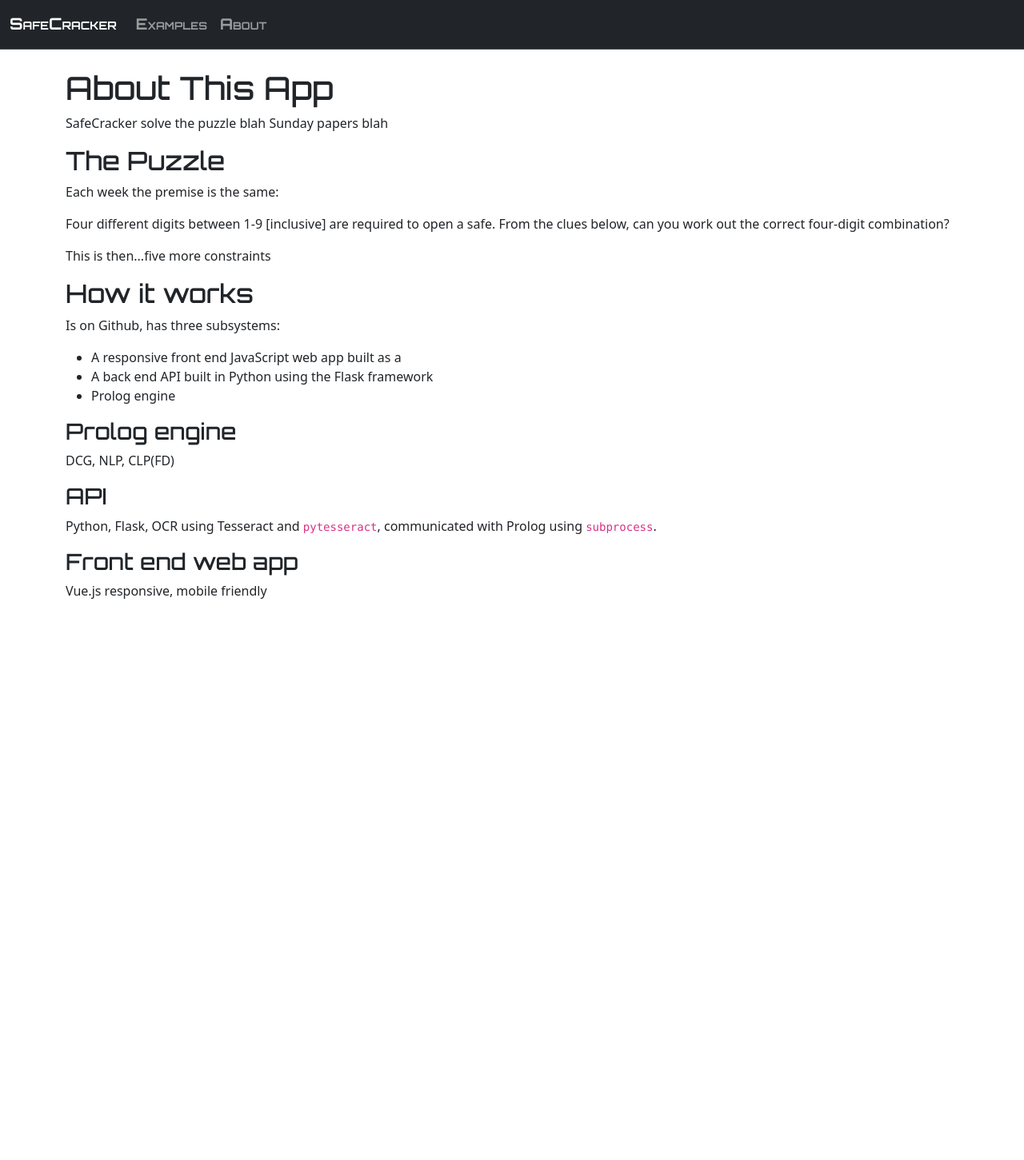
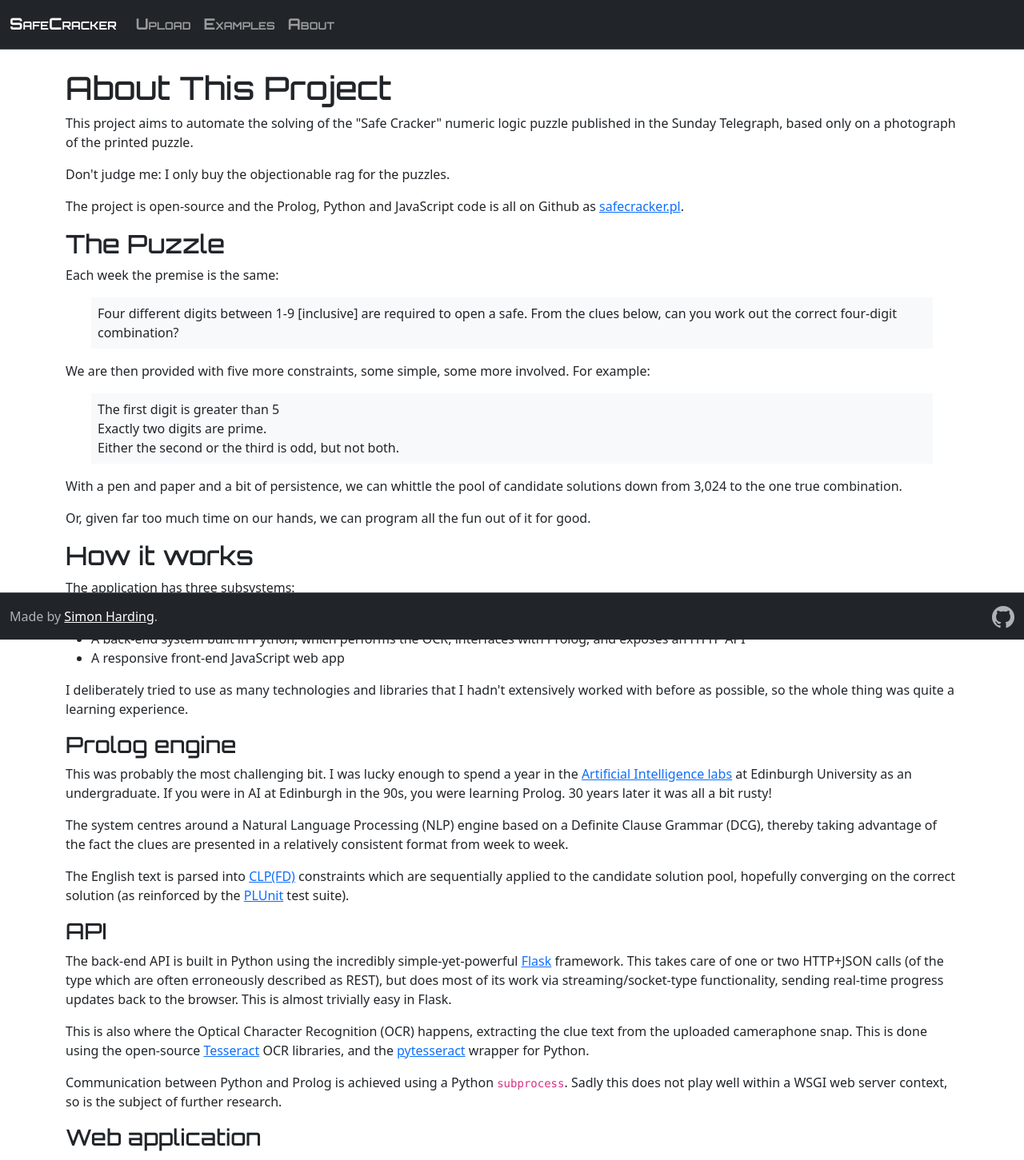
Before and after one commit to simonharris/safecracker.pl, a Vue app in the folder web/site/: page /about in a window 1280 px wide. Shown: the top 1451 px of the page at 80% size. Before the commit the page ends 800 px from the top, so only its background shows below. Built offline with nearby package versions, Linux system fonts and the light colour scheme; a web font is replaced by a local one.

Commit message:
Countless cosmetic tweaks

```diff
--- a/web/site/package.json
+++ b/web/site/package.json
@@ -13,6 +13,7 @@
     "bootstrap": "^5.3.7",
     "core-js": "^3.8.3",
     "vue": "^3.2.13",
+    "vue-bootstrap-icons": "^0.2.4",
     "vue-router": "^4.0.3"
   },
   "devDependencies": {
--- a/web/site/src/App.vue
+++ b/web/site/src/App.vue
@@ -1,3 +1,5 @@
+
+
 <template>
 
 
@@ -12,9 +14,9 @@
     </button>
     <div class="collapse navbar-collapse" id="navbarSupportedContent">
       <ul class="navbar-nav me-auto mb-2 mb-lg-0">
-        <!-- li class="nav-item">
-          <router-link class="nav-link" to="/">Home</router-link>
-        </li -->
+        <li class="nav-item">
+          <router-link class="nav-link" to="/">Upload</router-link>
+        </li>
         <li class="nav-item">
           <router-link class="nav-link" to="/examples">Examples</router-link>
         </li>
@@ -26,6 +28,7 @@
   </div>
 </nav>
 
+<main>
 <div class="container-fluid">
   <div class="container-lg mt-4">
     <router-view v-slot="{ Component }">
@@ -35,6 +38,41 @@
 </router-view>
   </div><!-- /container-lg -->
 </div><!-- /container-fluid -->
+</main>
+
+
+
+<br>
+<div class="container-fluid bg-dark border-top  fixed-bottom" data-bs-theme="dark">
+<!-- div class="container-lg" -->
+
+<footer class="d-flex flex-wrap justify-content-between align-items-center pt-2">
+   <div class="col-md-4 d-flex align-items-center">
+       <!-- a href="/" class="mb-3 me-2 mb-md-0 text-body-secondary text-decoration-none lh-1" aria-label="Bootstrap">
+            <svg class="bi" width="30" height="24" aria-hidden="true">
+                <use xlink:href="#bootstrap"></use>
+            </svg>
+        </a -->
+        <span class="mb-2 text-body-secondary">Made by <a href="https://simon.colchester.social/">Simon Harding</a>.</span>
+    </div>
+
+    <ul class="nav col-md-4 justify-content-end list-unstyled d-flex">
+        <!-- li class="ms-3">
+            <a class="text-body-secondary" href="#" aria-label="Instagram">
+                <svg class="bi" width="24" height="24" aria-hidden="true"><use xlink:href="#instagram"></use></svg>
+            </a>
+        </li -->
+        <li class="ms-3 mb-2">
+            <a class="text-body-secondary" href="http://github.com/simonharris/safecracker.pl" aria-label="Github">
+                <i class="bi bi-github fs-3"></i>
+            </a>
+        </li>
+    </ul>
+</footer>
+
+<!-- /div -->
+</div>
+
 </template>
 
 <style>
--- a/web/site/src/components/ExampleSelectForm.vue
+++ b/web/site/src/components/ExampleSelectForm.vue
@@ -3,20 +3,20 @@ import solverService from '@/services/SolverService.js';
 </script>
 
 <template>
-
+<!-- div class="form-group d-flex flex-wrap justify-content-center" -->
 <form @submit.prevent="handleSubmit">
 
-<select v-model="selectedExample">
+<select v-model="selectedExample" class="form-control w-100 Xw-lg-50 mb-2">
 <option value="" selected>Please select example &raquo;</option>
     <option v-for="example in examples" :key="example.id" :value="example.id">
     {{ example.name }}
     </option>
 </select>
 
-<button>Solve</button>
+<button class="btn btn-secondary w-100 Xw-lg-50">Solve</button>
 
 </form>
-
+<!-- /div -->
 </template>
 
 <script>
--- a/web/site/src/components/FileUploadForm.vue
+++ b/web/site/src/components/FileUploadForm.vue
@@ -3,13 +3,13 @@
 </script>
 
 <template>
-  <div class="upload-component">
-    <form @submit.prevent="handleSubmit">
-      <input type="file" ref="fileInput" />
-      <button>Upload</button>
+  <!-- div class="form-group d-flex flex-wrap justify-content-center" -->
+    <form @submit.prevent="handleSubmit" class="mb-3">
+      <input type="file" ref="fileInput" class="form-control w-100 mb-2" />
+      <button class="btn btn-secondary w-100">Solve</button>
     </form>
-    <progress v-if="solverservice.uploading" :value="solverservice.progress" max="100">{{ solverservice.progress }}%</progress>
-  </div>
+    <progress class="w-100" v-if="solverservice.uploading" :value="solverservice.progress" max="100">{{ solverservice.progress }}%</progress>
+  <!-- /div -->
 </template>
 
 <script>
--- a/web/site/src/main.css
+++ b/web/site/src/main.css
@@ -14,3 +14,32 @@ h1, h2, h3, h4 {
 }
 
 .navbar { font-size: larger; }
+
+blockquote {
+    margin-left: 2em;
+    margin-right: 2em;
+}
+
+#output-panel {
+    height: 24em;
+    overflow-y: scroll;
+}
+
+#output-panel::-webkit-scrollbar {
+  width: 10px;
+  height: 10px;
+  background-color: #f0f0f0;
+}
+
+#output-panel::-webkit-scrollbar-thumb {
+  background-color: #ccc;
+  border-radius: 5px;
+}
+
+footer a {
+    color: white;
+}
+
+input, select, button {
+    box-sizing: border-box;
+}
--- a/web/site/src/main.js
+++ b/web/site/src/main.js
@@ -4,7 +4,7 @@ import router from './router'
 
 import "bootstrap/dist/css/bootstrap.min.css"
 import "bootstrap"
-
+import 'bootstrap-icons/font/bootstrap-icons.css'
 import './main.css'
 
 createApp(App).use(router).mount('#app')
--- a/web/site/src/services/SolverService.js
+++ b/web/site/src/services/SolverService.js
@@ -1,7 +1,8 @@
 import axios from 'axios';
 
 
-const API_HOST = 'http://127.0.0.1:5000'
+const API_HOST = 'http://192.168.1.73:80'
+//const API_HOST = 'http  ://safe-api.pointbeing.net:8080'
 
 
 class SolverService {
--- a/web/site/src/views/AboutView.vue
+++ b/web/site/src/views/AboutView.vue
@@ -1,48 +1,91 @@
 <template>
   <div class="about">
-    <h1>About This App</h1>
+    <h1>About This Project</h1>
 
+    <p>This project aims to automate the solving of the "Safe Cracker" numeric logic puzzle
+      published in the Sunday Telegraph, based only on a photograph of the printed puzzle.</p>
+      <p> Don't judge me: I only buy the objectionable rag for the puzzles.</p>
 
-    <p>SafeCracker solve the puzzle blah Sunday papers blah</p>
-
+    <p>The project is open-source and the Prolog, Python and JavaScript code is all
+      on Github as <a href="https://github.com/simonharris/safecracker.pl">safecracker.pl</a>.</p>
 
     <h2>The Puzzle</h2>
 
-
     <p>Each week the premise is the same:</p>
 
-    <blockquote>
+    <blockquote class="bg-light p-2">
       Four different digits between 1-9 [inclusive] are required to open a safe. From the
       clues below, can you work out the correct four-digit combination?
     </blockquote>
 
-    <p>This is then...five more constraints</p>
+    <p>We are then provided with five more constraints, some simple, some more involved. For example:</p>
 
+    <blockquote class="bg-light p-2">
+      The first digit is greater than 5<br>
+      Exactly two digits are prime.<br>
+      Either the second or the third is odd, but not both.
+    </blockquote>
+
+    <p>With a pen and paper and a bit of persistence, we can whittle the pool of
+      candidate solutions down from 3,024 to the one true combination.</p>
+
+      <p>Or, given far
+      too much time on our hands, we can program all the fun out of it for good.</p>
 
     <h2>How it works</h2>
 
-      <p>Is on Github, has three subsystems:</p>
+      <p>The application has three subsystems:</p>
 
       <ul>
-        <li>A responsive front end JavaScript web app built as a</li>
-        <li>A back end API built in Python using the Flask framework</li>
-        <li>Prolog engine</li>
+        <li>A logical reasoning engine written in Prolog</li>
+        <li>A back-end system built in Python, which performs the OCR, interfaces with Prolog, and exposes an HTTP API</li>
+        <li>A responsive front-end JavaScript web app</li>
       </ul>
+
+    <p>I deliberately tried to use as many technologies and libraries that I hadn't
+      extensively worked with before as possible, so the whole thing was quite a
+      learning experience.</p>
 
     <h3>Prolog engine</h3>
 
-    <p>DCG, NLP, CLP(FD)</p>
+      <p>This was probably the most challenging bit. I was lucky enough to spend a
+        year in the <a href="https://www.ed.ac.uk/ai">Artificial Intelligence labs</a>
+        at Edinburgh University as an undergraduate. If you were in AI at Edinburgh in the 90s,
+        you were learning Prolog. 30 years later it was all a bit rusty!</p>
+
+      <p>The system centres around a Natural Language Processing (NLP) engine based on a Definite Clause Grammar (DCG), thereby taking
+         advantage of the fact the clues are presented in a relatively consistent format from week to week.</p>
+         <p>
+        The English text is parsed into <a href="https://www.swi-prolog.org/man/clpfd.html">CLP(FD)</a>
+         constraints which are sequentially applied to the
+        candidate solution pool, hopefully converging on the correct solution
+        (as reinforced by the <a href="https://www.swi-prolog.org/pldoc/doc/_SWI_/library/ext/plunit/plunit.pl">PLUnit</a> test suite).</p>
 
 
     <h3>API</h3>
 
-    <p>Python, Flask, OCR using Tesseract and <code>pytesseract</code>, communicated with Prolog using <code>subprocess</code>.</p>
+    <p>The back-end API is built in Python using the incredibly simple-yet-powerful
+      <a href="https://flask.palletsprojects.com/en/stable/">Flask</a> framework.
+      This takes care of one or two HTTP+JSON calls (of the type which are often
+      erroneously described as REST), but does most of its work via streaming/socket-type
+      functionality, sending real-time progress updates back to the browser.
+      This is almost trivially easy in Flask.</p>
+
+    <p>This is also where the Optical Character Recognition (OCR) happens, extracting
+      the clue text from the uploaded cameraphone snap. This is done using the open-source
+      <a href="https://github.com/tesseract-ocr/tesseract">Tesseract</a> OCR libraries,
+      and the <a href="https://pypi.org/project/pytesseract/">pytesseract</a> wrapper for Python.</p>
+
+      <p>Communication between Python and Prolog is achieved using a Python <code>subprocess</code>.
+      Sadly this does not play well within a WSGI web server context, so is the subject of further research.</p>
 
 
-    <h3>Front end web app</h3>
+    <h3>Web application</h3>
 
-
-    <p>Vue.js responsive, mobile friendly</p>
+    <p>The front-end web app is built in JavaScript using the  <a href="https://vuejs.org/">Vue.js</a> framework,
+      using the ubiquitous <a href="https://getbootstrap.com/">Bootstrap</a> toolkit.
+      I hope it's responsive and mobile friendly, and it's what you're looking at now.</p>
 
   </div>
+
 </template>
--- a/web/site/src/views/ExampleSolveView.vue
+++ b/web/site/src/views/ExampleSolveView.vue
@@ -5,6 +5,10 @@ import solverService from '@/services/SolverService.js';
 <template>
 
   <h1>Solve from Examples</h1>
+
+
+  <p>A few examples of previous weeks' puzzles are included below. Select one
+    and we'll see if we can solve it!</p>
 
   <ExampleSelectForm @form-submitted="handleFormSubmission" />
   <!-- image-preview / -->
@@ -25,7 +29,6 @@ export default {
   data() {
     return {
       service: solverService,
-      messages: [],
     }
   },
   setup() {
--- a/web/site/src/views/UploadSolveView.vue
+++ b/web/site/src/views/UploadSolveView.vue
@@ -7,6 +7,8 @@ import SolutionOutput from '@/components/SolutionOutput.vue'
 <template>
 
   <h1>Solve from Upload</h1>
+
+  <p>Take a reasonably clear photo of the printed Safe Cracker puzzle, and upload it here. We'll see what we can do!</p>
 
   <FileUploadForm :solverservice="service" />
   <!-- image-preview / -->
```
Also changed, not shown: web/site/src/components/SolutionOutput.vue (+17 -5 lines), 2 other files (tests, documents, lock files or other folders).
